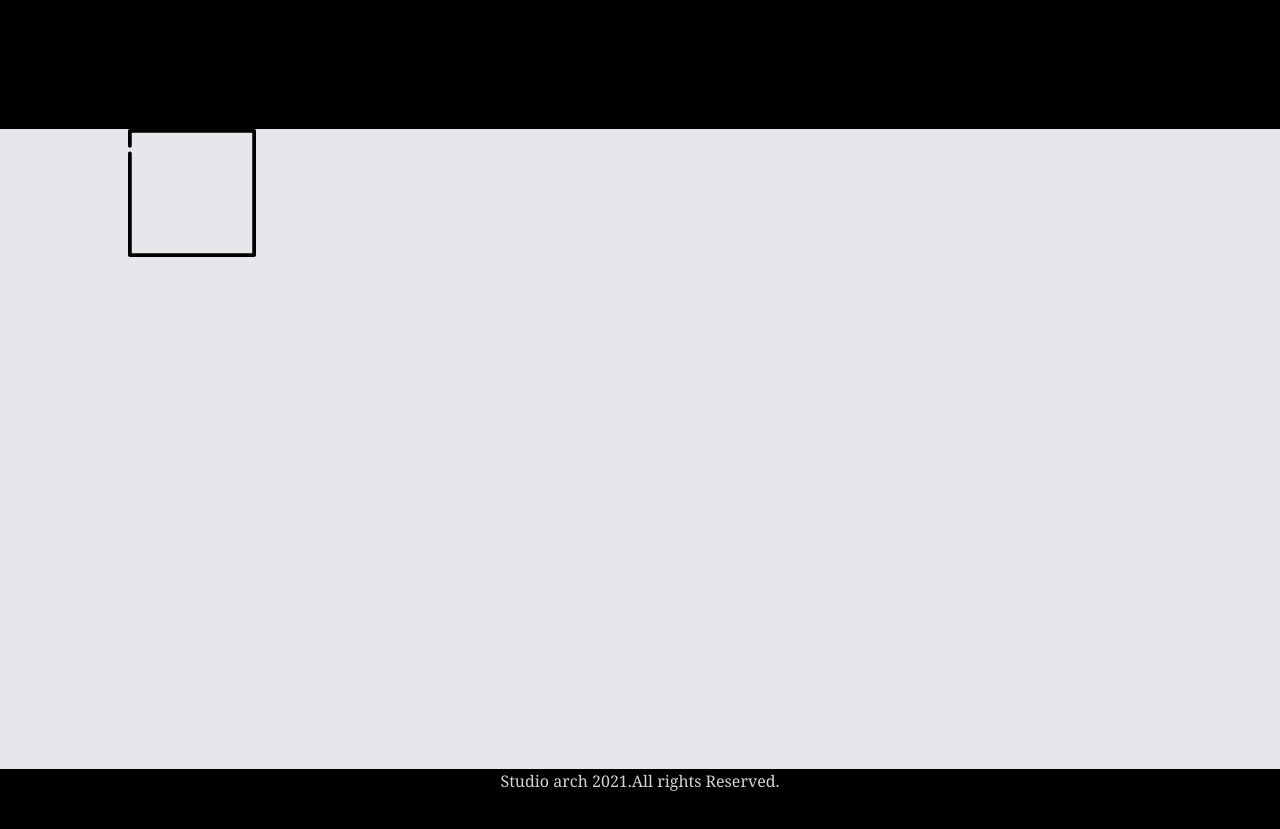
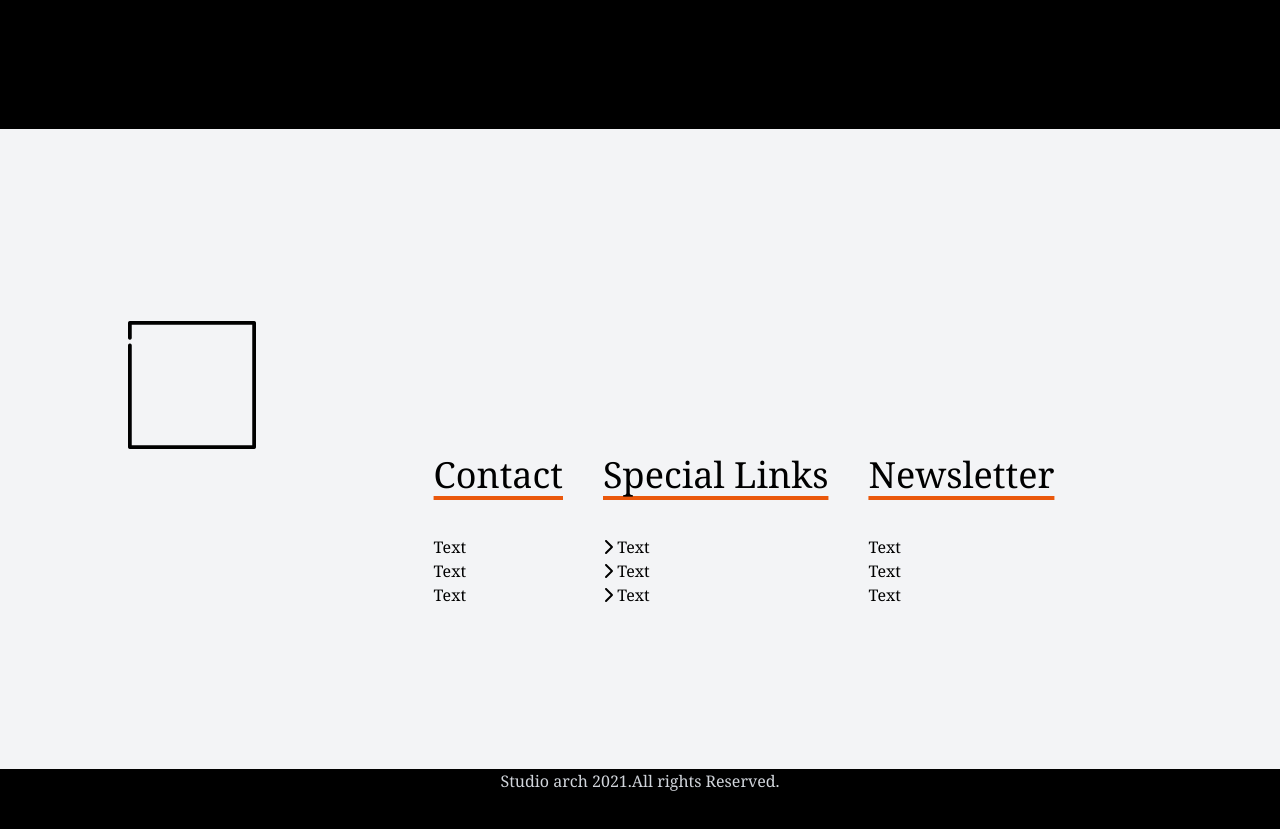
Before and after one commit to Davaalsito/Davaalsito-builder-template-2, a Next.js app: page / in a window 1280 px wide. Shown: the part 2120-2949 px from the top of the page. Built offline with nearby package versions, Linux system fonts and the light colour scheme.

Commit message:
Footer-1

```diff
--- a/components/footer.tsx
+++ b/components/footer.tsx
@@ -1,17 +1,58 @@
+import { faChevronRight } from "@fortawesome/free-solid-svg-icons";
+import { FontAwesomeIcon } from "@fortawesome/react-fontawesome";
 import Image from "next/image";
 
 export const Footer = () => {
   return (
-    <div>
     <footer>
-        <div className="bg-gray-200 h-[40rem] w-full">
-          <div className="ml-[8rem] mt-">
+      <div className="flex">
+        <div className="bg-gray-100 h-[40rem] w-full">
+          <div className="ml-[8rem] mt-48">
             <Image
               src="/photos/box test image.png"
               alt=""
               width={128}
               height={128}
             />
+            <div className="flex font-serif justify-center ml-20 ">
+              <div className="">
+                <p className="text-4xl underline decoration-orange-600 underline-offset-8 decoration-4 ">
+                  Contact
+                </p>
+                <ul className="mt-10 ">
+                  <li>Text</li>
+                  <li>Text</li>
+                  <li>Text</li>
+                </ul>
+              </div>
+              <div className="">
+                <p className="text-4xl underline decoration-orange-600 underline-offset-8 decoration-4 ml-10">
+                  Special Links
+                </p>
+                <ul className="mt-10 ml-10">
+                  <li>
+                    <FontAwesomeIcon icon={faChevronRight} /> Text
+                  </li>
+                  <li>
+                    <FontAwesomeIcon icon={faChevronRight} /> Text
+                  </li>
+                  <li>
+                    <FontAwesomeIcon icon={faChevronRight} /> Text
+                  </li>
+                </ul>
+              </div>
+              <div className="">
+                <p className="text-4xl underline decoration-orange-600 underline-offset-8 decoration-4 ml-10">
+                  Newsletter
+                </p>
+                <ul className="mt-10 ml-10">
+                  <li>Text</li>
+                  <li>Text</li>
+                  <li>Text</li>
+                </ul>
+              </div>
+            </div>
+          </div>
         </div>
       </div>
       <div className="bg-black h-16 w-full">
@@ -20,6 +61,5 @@ export const Footer = () => {
         </h1>
       </div>
     </footer>
-    </div>
   );
 };
```
Lines whose indentation alone changed are shown as unchanged.
